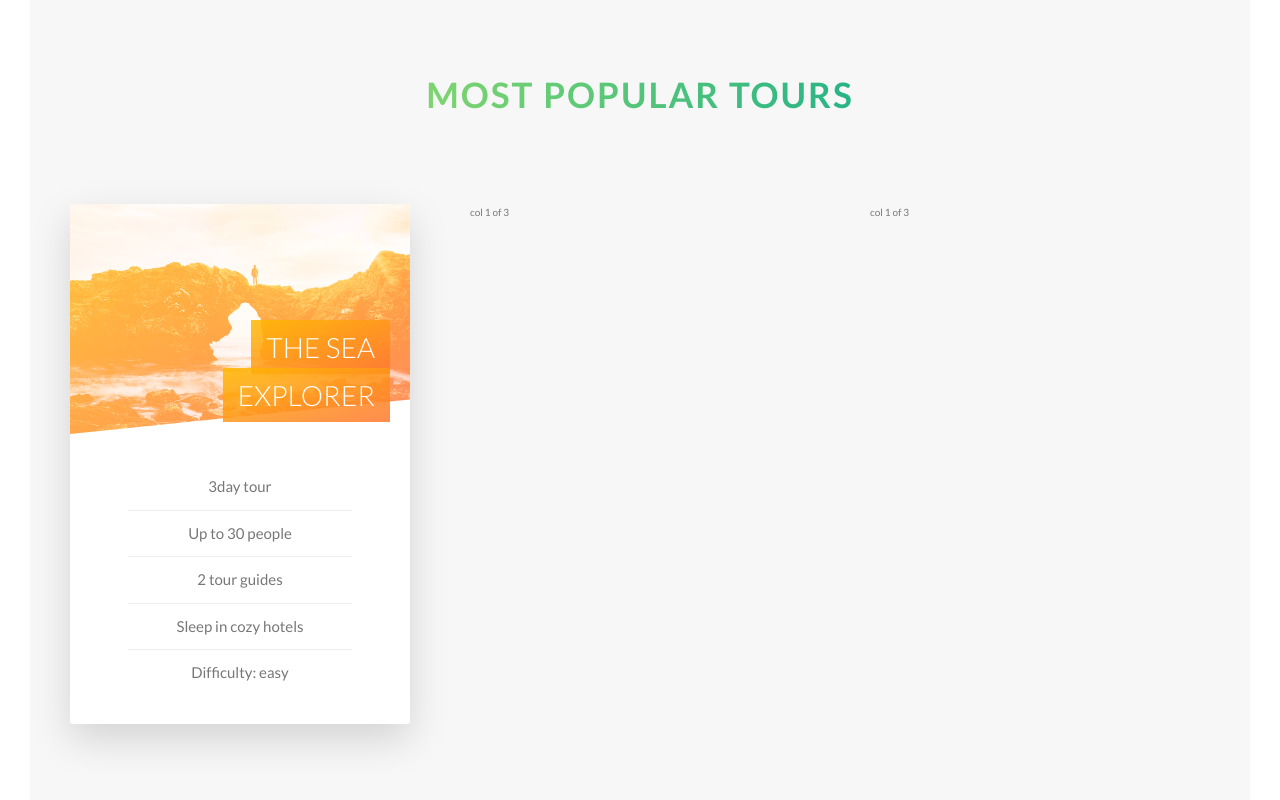
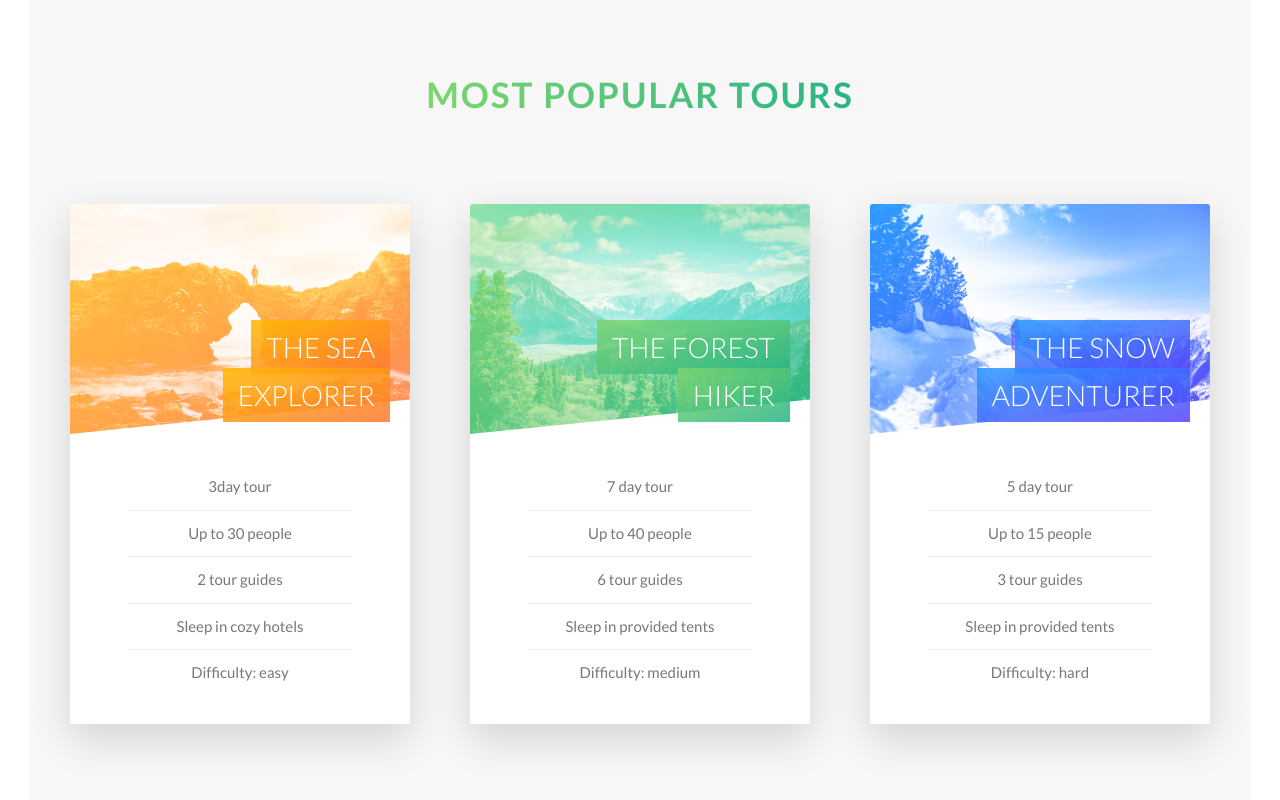
Before and after one commit to Lunamzelo/Natour, a website: page index.html in a window 1280 px wide. Shown: the part 2218-3018 px from the top of the page. Drawn offline with Linux system fonts and the light colour scheme.

Commit message:
styled box 2 and box 3

```diff
--- a/index.html
+++ b/index.html
@@ -155,8 +155,66 @@
               </div>
             </div>
           </div>
-          <div class="col-1-of-3">col 1 of 3</div>
-          <div class="col-1-of-3">col 1 of 3</div>
+          <div class="col-1-of-3">
+            <div class="card">
+              <div class="card__side card__side--front">
+                <div class="card__picture card__picture--2"></div>
+                <h4 class="card__heading">
+                  <span class="card__heading-span card__heading-span--2"
+                    >The forest Hiker</span
+                  >
+                </h4>
+                <div class="card__details">
+                  <ul>
+                    <li>7 day tour</li>
+                    <li>Up to 40 people</li>
+                    <li>6 tour guides</li>
+                    <li>Sleep in provided tents</li>
+                    <li>Difficulty: medium</li>
+                  </ul>
+                </div>
+              </div>
+              <div class="card__side card__side--back card__side--back-2">
+                <div class="card__cta">
+                  <div class="card__price-box">
+                    <p class="card__price-only">Only</p>
+                    <p class="card__price-value">$497</p>
+                  </div>
+                  <a href="#" class="btn btn--white">Book now </a>
+                </div>
+              </div>
+            </div>
+          </div>
+          <div class="col-1-of-3">
+            <div class="card">
+              <div class="card__side card__side--front">
+                <div class="card__picture card__picture--3"></div>
+                <h4 class="card__heading">
+                  <span class="card__heading-span card__heading-span--3"
+                    >The Snow Adventurer   </span
+                  >
+                </h4>
+                <div class="card__details">
+                  <ul>
+                    <li>5 day tour</li>
+                    <li>Up to 15 people</li>
+                    <li>3 tour guides</li>
+                    <li>Sleep in provided tents</li>
+                    <li>Difficulty: hard</li>
+                  </ul>
+                </div>
+              </div>
+              <div class="card__side card__side--back card__side--back-3">
+                <div class="card__cta">
+                  <div class="card__price-box">
+                    <p class="card__price-only">Only</p>
+                    <p class="card__price-value">$897</p>
+                  </div>
+                  <a href="#" class="btn btn--white">Book now </a>
+                </div>
+              </div>
+            </div>
+          </div>
         </div>
       </section>
     </main>
--- a/sass/components/_card.scss
+++ b/sass/components/_card.scss
@@ -31,6 +31,20 @@
           $color-secondary-dark
         );
       }
+       &-2 {
+        background-image: linear-gradient(
+          to right bottom,
+          $color-primary-light,
+          $color-primary-dark
+        );
+      }
+       &-3 {
+        background-image: linear-gradient(
+          to right bottom,
+          $color-tertiary-light,
+          $color-tertiary-dark
+        );
+      }
     }
   }
 
@@ -56,6 +70,22 @@
           $color-secondary-dark
         ),
         url(../img/nat-5.jpg);
+    }
+    &--2 {
+      background-image: linear-gradient(
+          to right bottom,
+          $color-primary-light,
+          $color-primary-dark
+        ),
+        url(../img/nat-6.jpg);
+    }
+    &--3 {
+      background-image: linear-gradient(
+          to right bottom,
+          $color-tertiary-light,
+          $color-tertiary-dark
+        ),
+        url(../img/nat-7.jpg);
     }
     // &--1 {
     //   background-image: url(../img/nat-5.jpg);
@@ -88,6 +118,20 @@
         to right bottom,
         rgba($color-secondary-light, 0.85),
         rgba($color-secondary-dark, 0.85)
+      );
+    }
+     &--2 {
+      background-image: linear-gradient(
+        to right bottom,
+        rgba($color-primary-light, 0.85),
+        rgba($color-primary-dark, 0.85)
+      );
+    }
+     &--3 {
+      background-image: linear-gradient(
+        to right bottom,
+        rgba($color-tertiary-light, 0.85),
+        rgba($color-tertiary-dark, 0.85)
       );
     }
   }
```
Also changed, not shown: css/style.css.
